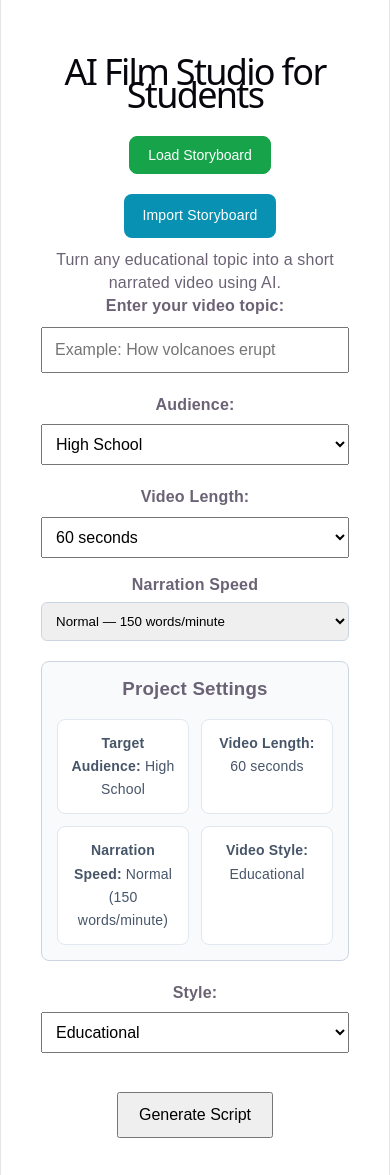
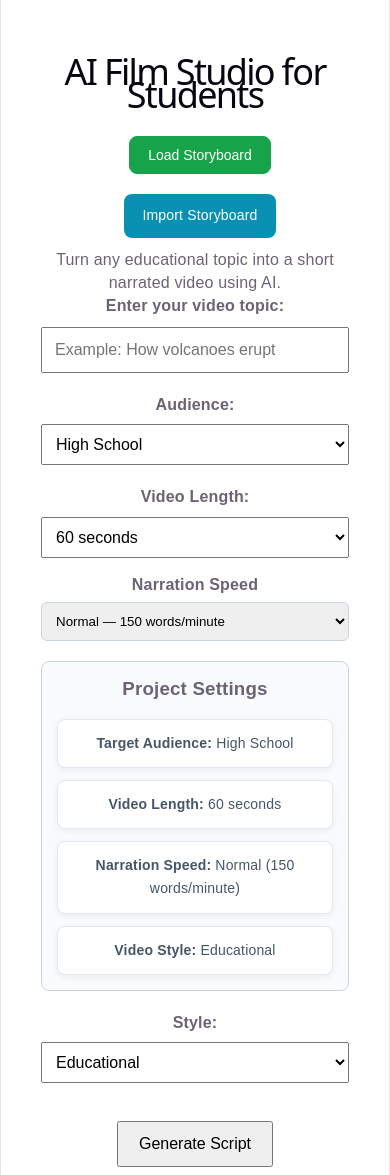
Before and after one commit to SharpBecarre/ai-film-studio-for-students, a React app in the folder frontend/: page / in a window 390 px wide. Shown: the top 1175 px of the page. Built offline with nearby package versions, Linux system fonts and the light colour scheme; the HTML template or start-up script is replaced by a standard one.

Commit message:
Day 34: Improve responsive layout and card shadows

```diff
--- a/frontend/src/App.jsx
+++ b/frontend/src/App.jsx
@@ -470,7 +470,7 @@ function App() {
             <div
               style={{
                 display: "grid",
-                gridTemplateColumns: "repeat(2, minmax(0, 1fr))",
+                gridTemplateColumns: "repeat(auto-fit, minmax(min(100%, 220px), 1fr))",
                 gap: "12px",
               }}
             >
@@ -482,6 +482,8 @@ function App() {
                 padding: "12px",
                 border: "1px solid #e2e8f0",
                 borderRadius: "8px",
+                borderRadius: "8px",
+                boxShadow: "0 2px 6px rgba(0, 0, 0, 0.06)",
                 margin: 0,
               }}
             >
@@ -496,6 +498,7 @@ function App() {
                 padding: "12px",
                 border: "1px solid #e2e8f0",
                 borderRadius: "8px",
+                boxShadow: "0 2px 6px rgba(0, 0, 0, 0.06)",
                 margin: 0,
               }}
             >
@@ -510,6 +513,7 @@ function App() {
                 padding: "12px",
                 border: "1px solid #e2e8f0",
                 borderRadius: "8px",
+                boxShadow: "0 2px 6px rgba(0, 0, 0, 0.06)",
                 margin: 0,
               }}
             >
@@ -530,6 +534,7 @@ function App() {
                 padding: "12px",
                 border: "1px solid #e2e8f0",
                 borderRadius: "8px",
+                boxShadow: "0 2px 6px rgba(0, 0, 0, 0.06)",
                 margin: 0,
               }}
             >
```
